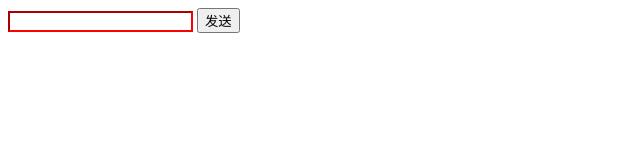
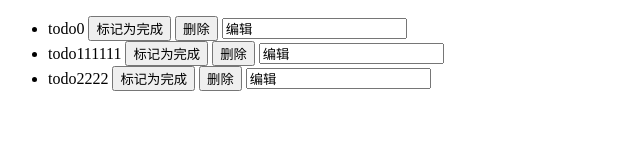
Before and after one commit to SChen1024/VueLearn, a plain HTML site: page Code/todo/index.html in a window 1280 px wide. Shown: the whole page, without its empty margins (0-640 px from the left). Drawn offline with nearby package versions, Linux system fonts and the light colour scheme.

Commit message:
feat(add todo base): todo data struct and ui

```diff
--- a/Code/todo/index.html
+++ b/Code/todo/index.html
@@ -4,13 +4,10 @@
     <meta charset="UTF-8">
     <title>Vue Todo Tutorial</title>
 
-
-
     <style>
         .empty {
             border-color: red;
         }
-
         .show {
             display: none;
         }
@@ -19,15 +16,15 @@
 </head>
 <body>
     <div id="app">
-        <input type="text"
-                v-model="value"
-                v-bind:class='{empty: !count}' >
-        <input type="button" value="发送" v-on:click="send">
-
-        <div v-bind:class='{show: !count}'>
-            input value : {{ value }}   <br>
-            inout length: {{ count }}
-        </div>
+        <!-- todo list-->
+        <ul>
+            <li v-for='todo in todos' :key='todo.id'>
+                <span> {{ todo.title }}</span>
+                <input type="button" value="标记为完成">
+                <input type="button" value="删除">
+                <input type="text" value="编辑">
+            </li>
+        </ul>
     </div>
 
 </body>
@@ -38,7 +35,13 @@
     var app = new Vue({
         el: '#app',
         data: function () {
-            return {value: ''}
+            return {
+                todos:  [
+                    {id: 0, title: 'todo0'},
+                    {id: 1, title: 'todo111111'},
+                    {id: 2, title: 'todo2222'}
+                ]
+            }
         },
 
         methods: {
```
